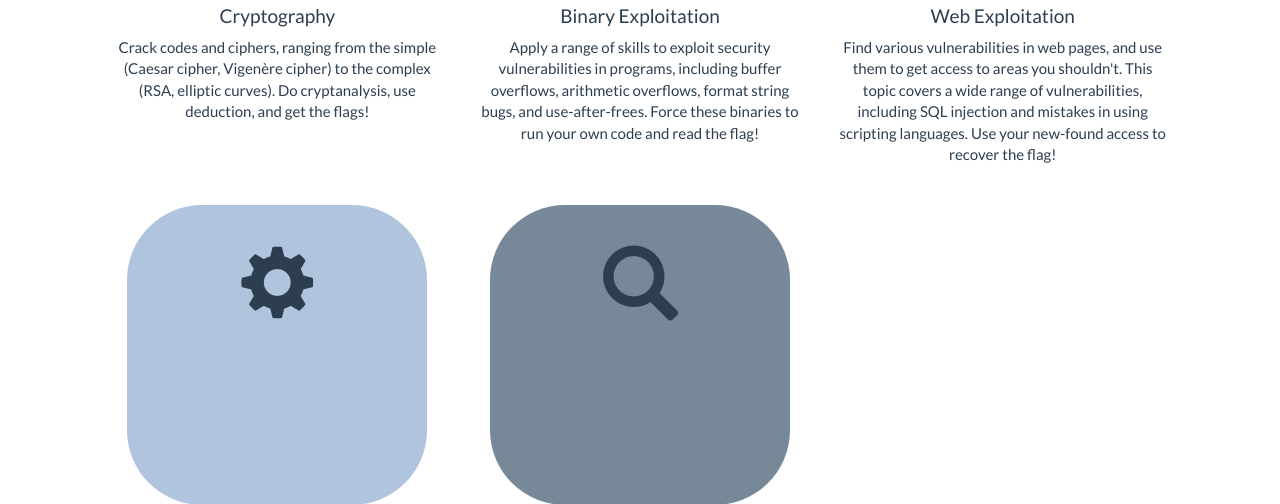
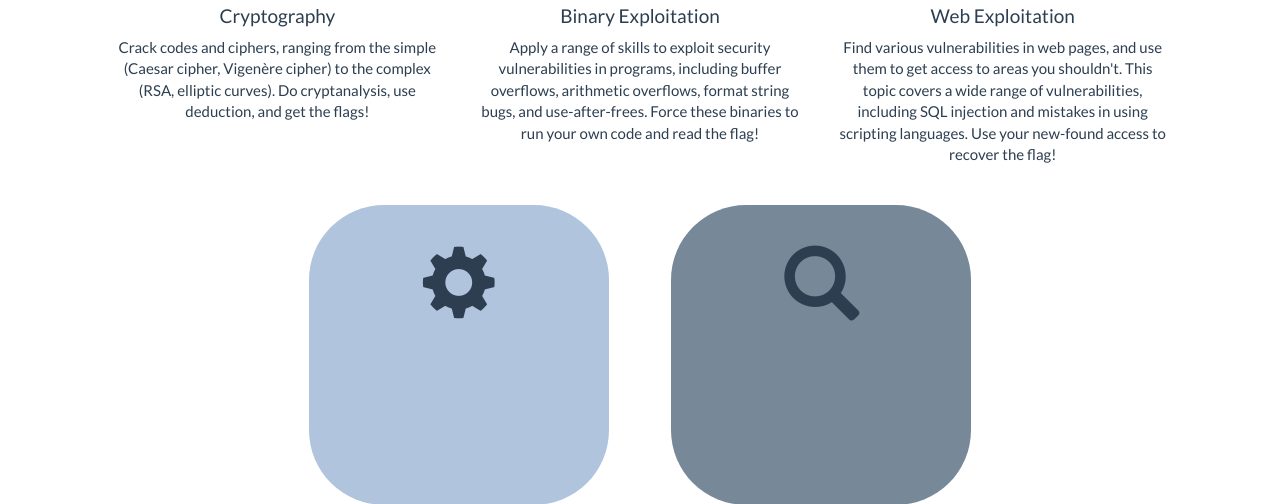
Before and after one commit to angstromctf/djangoctf, a Django app: page / in a window 1280 px wide. Shown: the part 556-1060 px from the top of the page. Run offline with Django 3.2, Linux system fonts and the light colour scheme; parts of the project's set-up code (start-up, migrations or seed data) failed here and were passed over; some libraries are stand-ins or nearby versions.

Commit message:
Some Layout fixes

```diff
--- a/ctfapp/templates/index.html
+++ b/ctfapp/templates/index.html
@@ -46,7 +46,8 @@ various categories:<br/><br/>
     </div>
 </div>
 <div class="row categories-row">
-    <div class="col-lg-4">
+<div class="col-lg-2"></div>
+ <div class="col-lg-4">
         <div class="category-icon" style="background-color: lightsteelblue;"><span class="glyphicon glyphicon-cog" aria-hidden="true"></span></div>
         <h4 class="category">Reverse Engineering</h4>
 
@@ -61,6 +62,7 @@ various categories:<br/><br/>
         large swath of information. Solve challenging puzzles in areas such as stenography,
         memory forensics, data recovery, and system examination. You can find the flag if you look carefully enough!
     </div>
+<div class="lg-col-2"></div>
     <!--div class="col-lg-4">
         <div class="category-icon" style="background-color: lightseagreen;"><span class="glyphicon glyphicon-flash" aria-hidden="true"></span></div>
         <h4 class="category">Hardware</h4>
```
